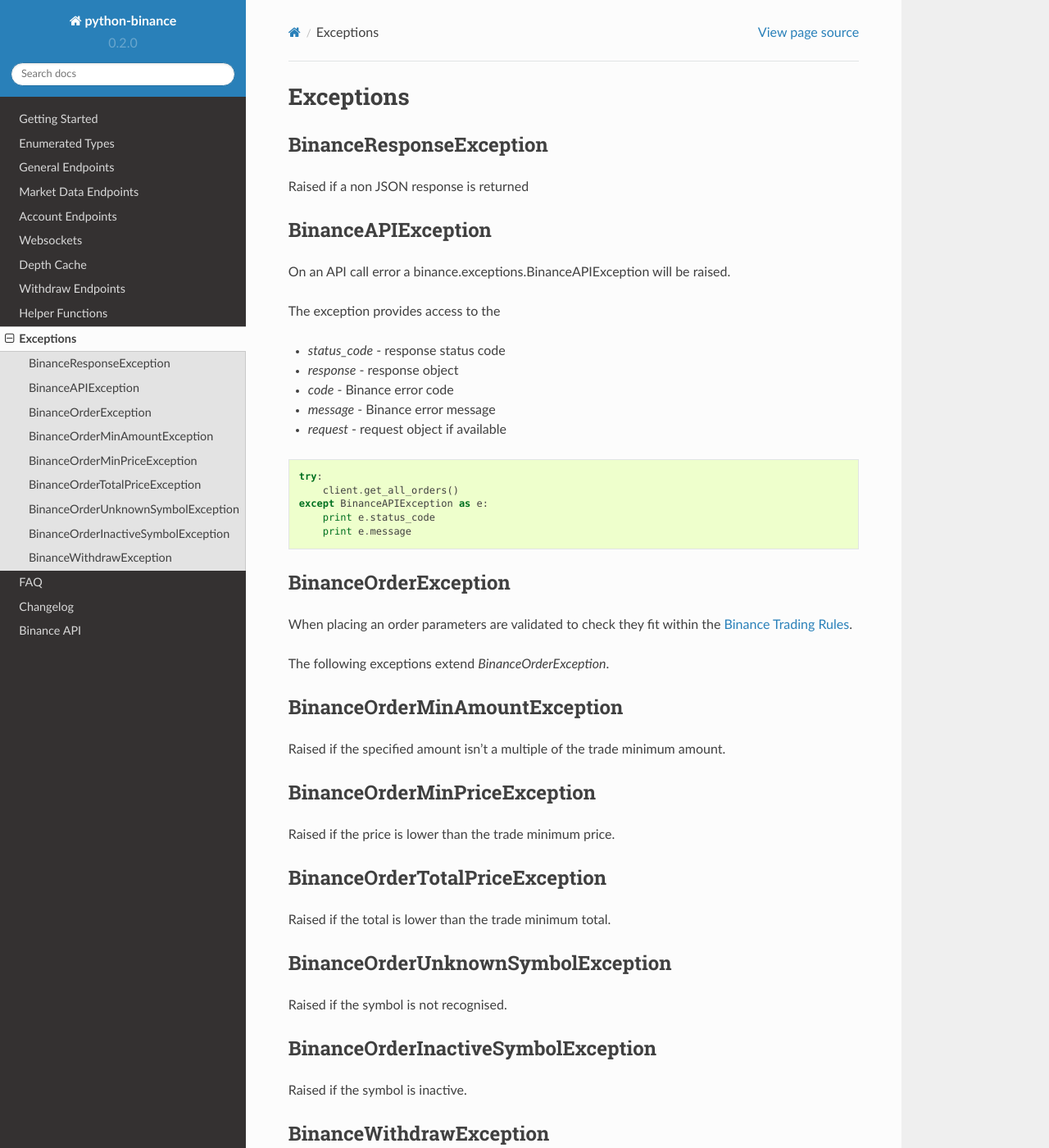
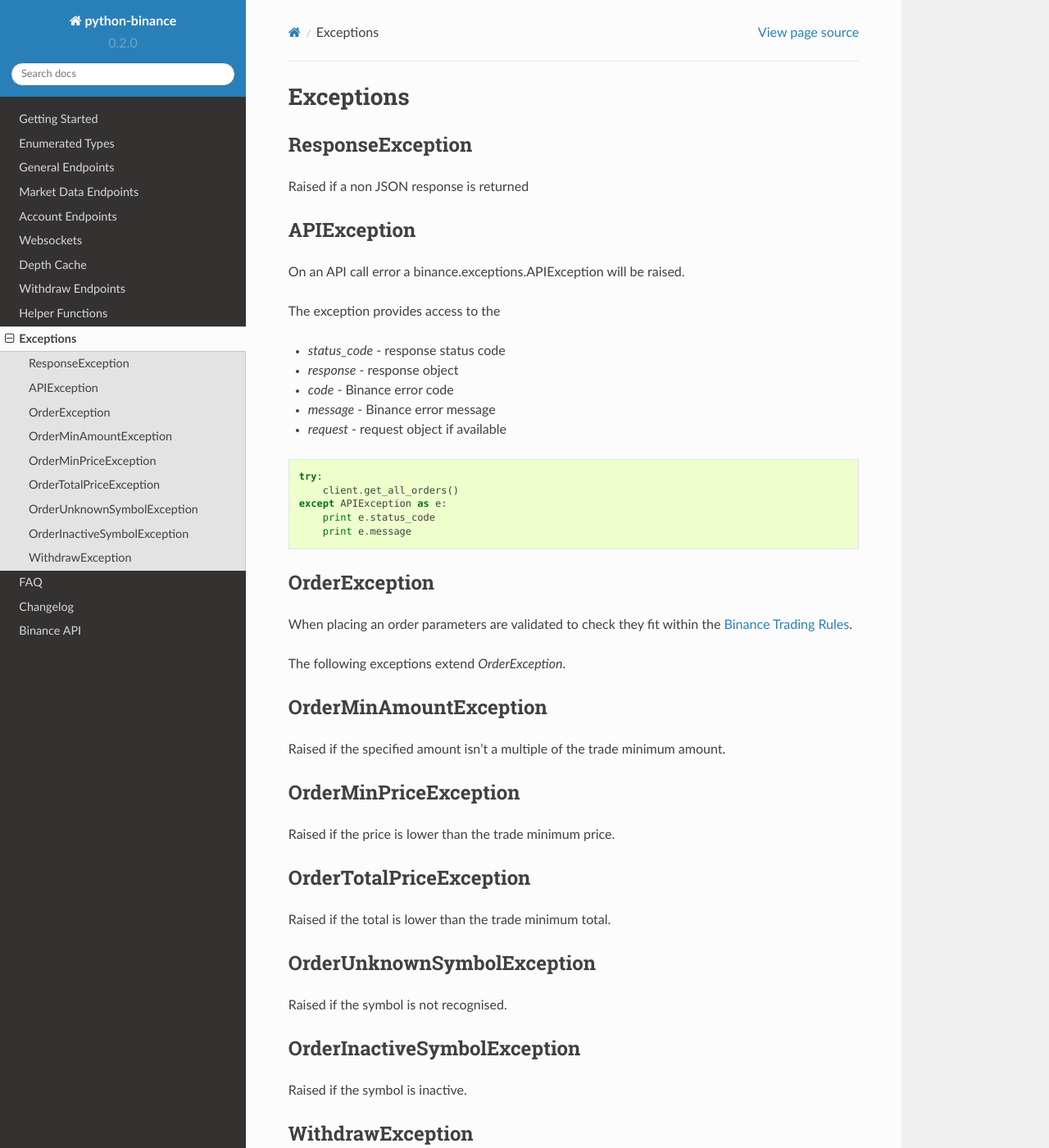
Before and after one commit to sammchardy/python-binance, a Sphinx documentation site: the page built from docs/exceptions.rst, in a window 1280 px wide and 1400 px high. Shown: the whole window at 82% size. Built offline with Sphinx 7.4.7 and the Read the Docs theme 2.0.0, drawn with Linux system fonts in a browser that asks for light colours; formulas are drawn with MathJax 3.

Commit message:
Removed all redundant "Binance"s from the documentation as well.

```diff
--- a/PYPIREADME.rst
+++ b/PYPIREADME.rst
@@ -81,15 +81,15 @@
 
     # withdraw 100 ETH
     # check docs for assumptions around withdrawals
-    from binance.exceptions import BinanceAPIException, BinanceWithdrawException
+    from binance.exceptions import APIException, WithdrawException
     try:
         result = client.withdraw(
             asset='ETH',
             address='<eth_address>',
             amount=100)
-    except BinanceAPIException as e:
+    except APIException as e:
         print(e)
-    except BinanceWithdrawException as e:
+    except WithdrawException as e:
         print(e)
     else:
         print("Success")
--- a/README.rst
+++ b/README.rst
@@ -84,15 +84,15 @@
 
     # withdraw 100 ETH
     # check docs for assumptions around withdrawals
-    from binance.exceptions import BinanceAPIException, BinanceWithdrawException
+    from binance.exceptions import APIException, WithdrawException
     try:
         result = client.withdraw(
             asset='ETH',
             address='<eth_address>',
             amount=100)
-    except BinanceAPIException as e:
+    except APIException as e:
         print(e)
-    except BinanceWithdrawException as e:
+    except WithdrawException as e:
         print(e)
     else:
         print("Success")
--- a/docs/changelog.rst
+++ b/docs/changelog.rst
@@ -62,7 +62,7 @@
 
 **Fixed**
 
-- reference to BinanceAPIException in documentation
+- reference to APIException in documentation
 
 v0.5.15 - 2018-01-03
 ^^^^^^^^^^^^^^^^^^^^
--- a/docs/exceptions.rst
+++ b/docs/exceptions.rst
@@ -1,15 +1,15 @@
 Exceptions
 ==========
 
-BinanceResponseException
+ResponseException
 ------------------------
 
 Raised if a non JSON response is returned
 
-BinanceAPIException
+APIException
 -------------------
 
-On an API call error a binance.exceptions.BinanceAPIException will be raised.
+On an API call error a binance.exceptions.APIException will be raised.
 
 The exception provides access to the
 
@@ -23,44 +23,44 @@
 
     try:
         client.get_all_orders()
-    except BinanceAPIException as e:
+    except APIException as e:
         print e.status_code
         print e.message
 
-BinanceOrderException
+OrderException
 ---------------------
 
 When placing an order parameters are validated to check they fit within the `Binance Trading Rules <https://binance.zendesk.com/hc/en-us/articles/115000594711>`_.
 
-The following exceptions extend `BinanceOrderException`.
+The following exceptions extend `OrderException`.
 
-BinanceOrderMinAmountException
+OrderMinAmountException
 ------------------------------
 
 Raised if the specified amount isn't a multiple of the trade minimum amount.
 
-BinanceOrderMinPriceException
+OrderMinPriceException
 -----------------------------
 
 Raised if the price is lower than the trade minimum price.
 
-BinanceOrderTotalPriceException
+OrderTotalPriceException
 -------------------------------
 
 Raised if the total is lower than the trade minimum total.
 
-BinanceOrderUnknownSymbolException
+OrderUnknownSymbolException
 ----------------------------------
 
 Raised if the symbol is not recognised.
 
-BinanceOrderInactiveSymbolException
+OrderInactiveSymbolException
 -----------------------------------
 
 Raised if the symbol is inactive.
 
 
-BinanceWithdrawException
+WithdrawException
 ------------------------
 
 Raised if the withdraw fails.
--- a/docs/withdraw.rst
+++ b/docs/withdraw.rst
@@ -8,20 +8,20 @@
 
 You must have withdrawn to the address through the website and approved the withdrawal via email before you can withdraw using the API.
 
-Raises a `BinanceWithdrawException <binance.html#binance.exceptions.BinanceWithdrawException>`_ if the withdraw fails.
+Raises a `WithdrawException <binance.html#binance.exceptions.WithdrawException>`_ if the withdraw fails.
 
 .. code:: python
 
-    from binance.exceptions import BinanceAPIException, BinanceWithdrawException
+    from binance.exceptions import APIException, WithdrawException
     try:
         # name parameter will be set to the asset value by the client if not passed
         result = client.withdraw(
             asset='ETH',
             address='<eth_address>',
             amount=100)
-    except BinanceAPIException as e:
+    except APIException as e:
         print(e)
-    except BinanceWithdrawException as e:
+    except WithdrawException as e:
         print(e)
     else:
         print("Success")
```
